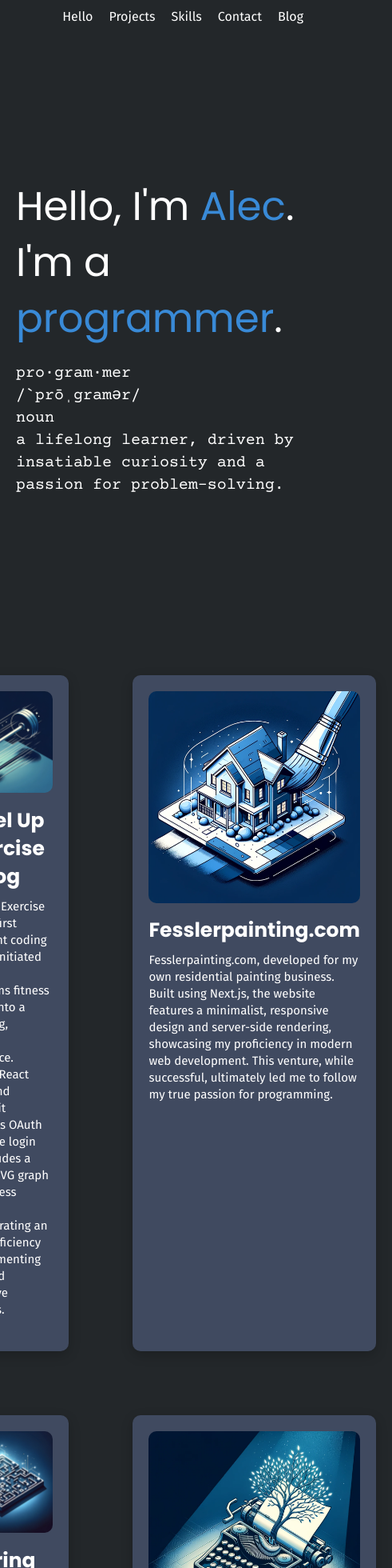
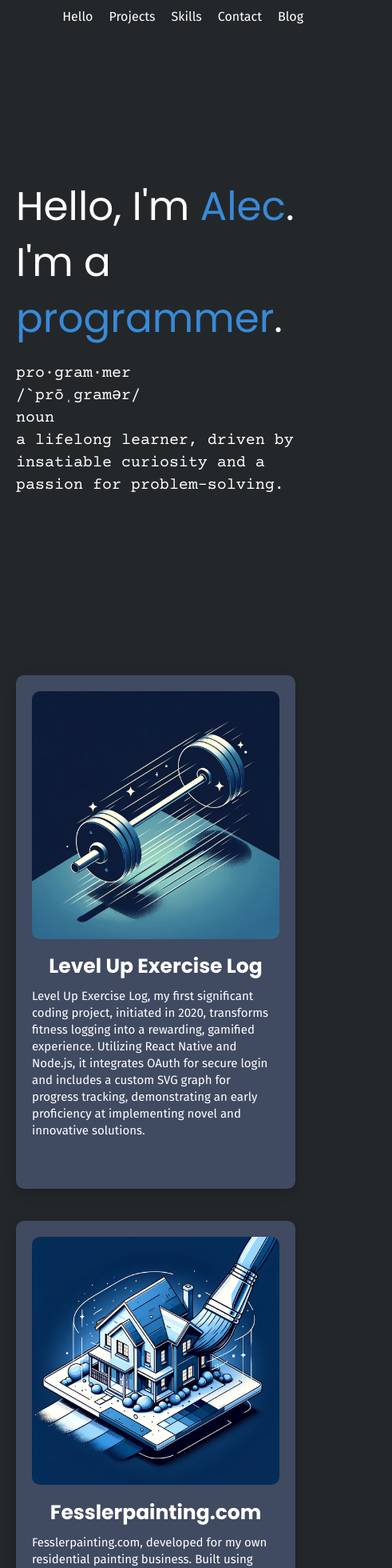
Before and after one commit to AlecFessler/dev-portfolio, a Next.js app: page / in a window 390 px wide. Shown: the top 1960 px of the page at 80% size, 491 px wide, since content can reach past the window. Built offline with nearby package versions, Linux system fonts and the light colour scheme.

Commit message:
Projects section grid made mobile responsive by using 1 column on smaller devices

```diff
--- a/src/components/sections/Projects.tsx
+++ b/src/components/sections/Projects.tsx
@@ -25,6 +25,11 @@ const ProjectsSection = styled.section`
     background-color: ${({ theme }) => theme.colors.background};
     color: ${({ theme }) => theme.colors.text};
     padding: 0 2rem;
+
+    @media (max-width: 768px) {
+        grid-template-columns: 1fr;
+        gap: 4rem;
+    }
 `;
 
 const Projects = () => {
```
